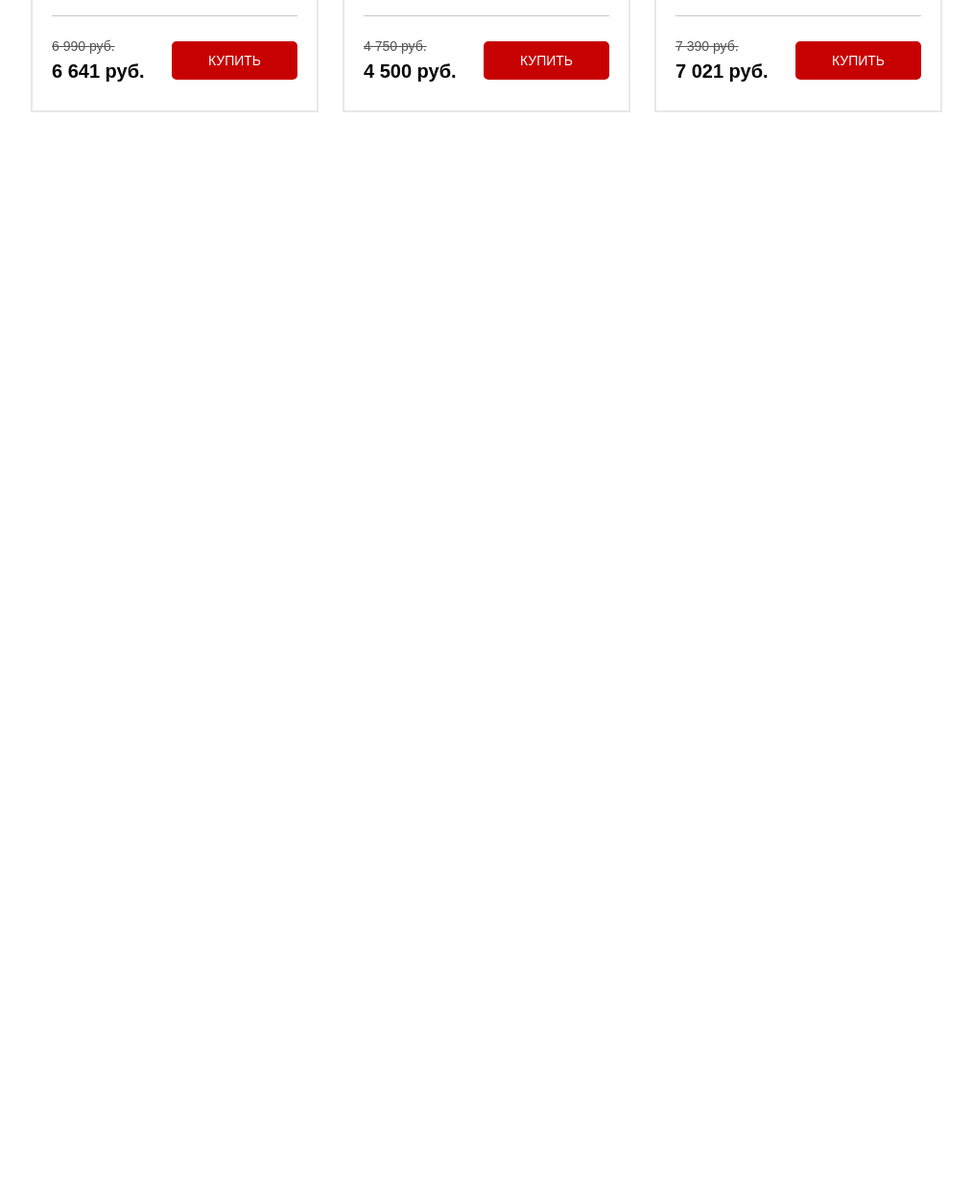
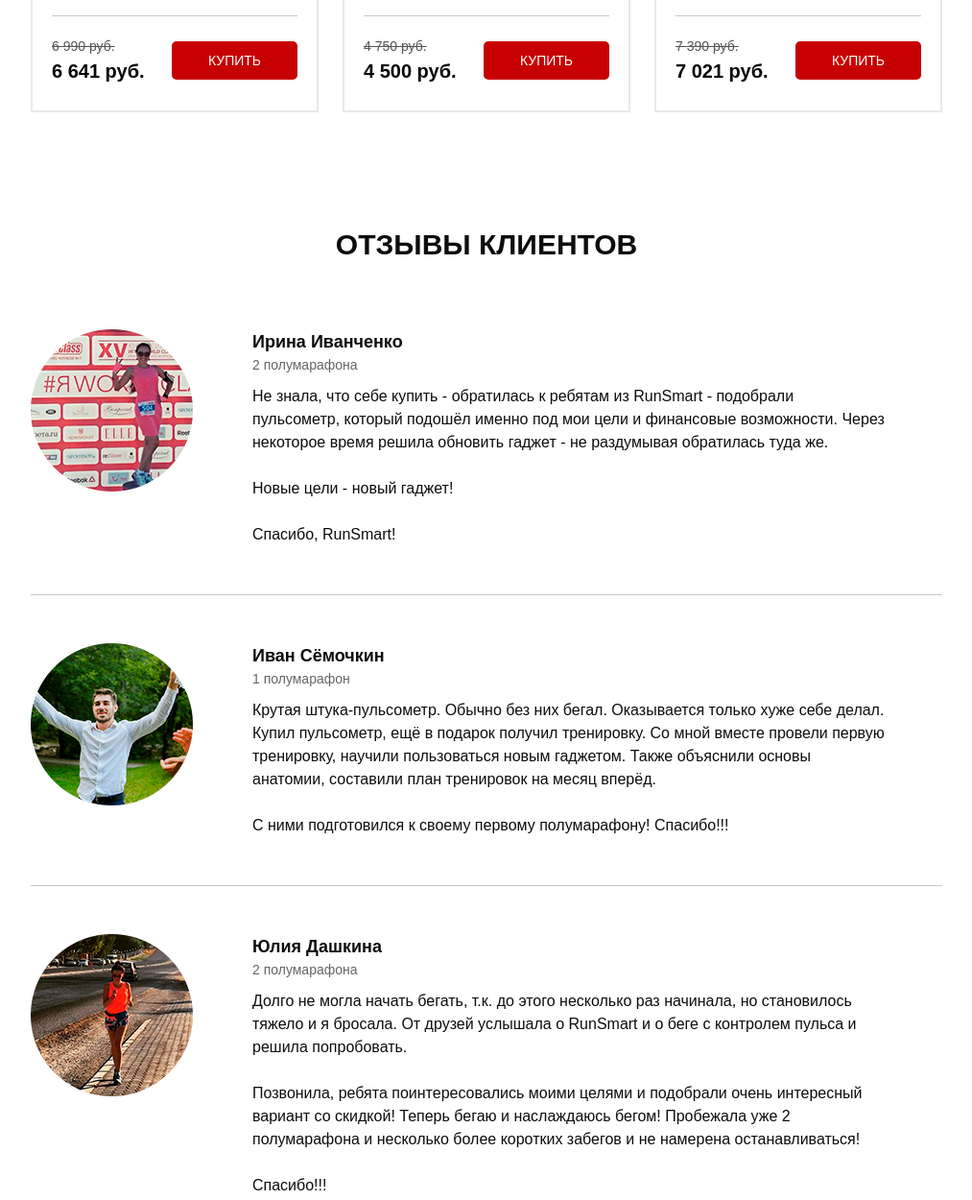
Before and after one commit to MaximEzGame/Pulse, a website: page src/index.html in a window 1280 px wide. Shown: the part 3731-4981 px from the top of the page at 96% size, without its empty margins (133-1146 px from the left). Before the commit the page ends 3968 px from the top, so only its background shows below. Drawn offline with nearby package versions, Linux system fonts and the light colour scheme.

Commit message:
added feed section

```diff
--- a/src/index.html
+++ b/src/index.html
@@ -438,6 +438,53 @@
             </div>
         </div>
     </section>
+
+    <section class="feed">
+        <div class="container">
+            <h2 class="title">отзывы клиентов</h2>
+            <div class="feed__item">
+                <img src="img/feed_1.png" alt="Ирина Иванченко" class="feed__img">
+                <div class="feed__text">
+                    <div class="feed__subtitle">Ирина Иванченко</div>
+                    <div class="feed__count">2 полумарафона</div>
+                    <div class="feed__descr">Не знала, что себе купить - обратилась к ребятам из RunSmart - подобрали пульсометр, который подошёл именно под мои цели и финансовые возможности.
+                    Через некоторое время решила обновить гаджет - не раздумывая обратилась туда же.
+                    <br><br>
+                    Новые цели - новый гаджет!
+                    <br><br>
+                    Спасибо, RunSmart!
+                    </div>
+                </div>
+            </div>
+            <hr>
+            <div class="feed__item">
+                <img src="img/feed_2.png" alt="Иван Сёмочкин" class="feed__img">
+                <div class="feed__text">
+                    <div class="feed__subtitle">Иван Сёмочкин</div>
+                    <div class="feed__count">1 полумарафон</div>
+                    <div class="feed__descr">Крутая штука-пульсометр. Обычно без них бегал. Оказывается только хуже себе делал.
+                    Купил пульсометр, ещё в подарок получил тренировку. Со мной вместе провели первую тренировку, научили пользоваться новым гаджетом. Также объяснили основы анатомии, составили план тренировок на месяц вперёд.
+                    <br><br>
+                    С ними подготовился к своему первому полумарафону! Спасибо!!!
+                    </div>
+                </div>
+            </div>
+            <hr>
+            <div class="feed__item">
+                <img src="img/feed_3.png" alt="Юлия Дашкина" class="feed__img">
+                <div class="feed__text">
+                    <div class="feed__subtitle">Юлия Дашкина</div>
+                    <div class="feed__count">2 полумарафона</div>
+                    <div class="feed__descr">Долго не могла начать бегать, т.к. до этого несколько раз начинала, но становилось тяжело и я бросала. От друзей услышала о RunSmart и о беге с контролем пульса и решила попробовать.
+                    <br><br>
+                    Позвонила, ребята поинтересовались моими целями и подобрали очень интересный вариант со скидкой! Теперь бегаю и наслаждаюсь бегом! Пробежала уже 2 полумарафона и несколько более коротких забегов и не намерена останавливаться!
+                    <br><br>
+                    Спасибо!!!
+                    </div>
+                </div>
+            </div>
+        </div>
+    </section>
     <script type="text/javascript" src="https://code.jquery.com/jquery-1.11.0.min.js"></script>
     <script type="text/javascript" src="https://code.jquery.com/jquery-migrate-1.2.1.min.js"></script>
     <script src="js/slick.min.js"></script>
--- /dev/null
+++ b/src/scss/blocks/_feed.scss
@@ -0,0 +1,41 @@
+.feed {
+    padding-bottom: 71px;
+    hr {
+        background-color: #f6f6f6;
+        margin-top: 50px;
+        margin-bottom: 50px;
+        border-bottom: none;
+    }
+    &__item {
+        display: flex;
+        // margin-top: 100px;
+        &:nth-child(2){
+            margin-top: 70px;
+        }
+    }
+    &__img {
+        width: 169px;
+        height: 169px;
+    }
+    &__text {
+        margin-left: 62px;
+        padding-right: 60px;
+    }
+    &__subtitle {
+        color: #0d0d0d;
+        font-size: 18px;
+        font-weight: 700;
+    }
+    &__count {
+        color: #646464;
+        font-size: 14px;
+        font-weight: 500;
+    }
+    &__descr {
+        color: #0d0d0d;
+        font-size: 16px;
+        font-weight: 300;
+        margin-top: 10px;
+    }
+
+}
--- a/src/scss/style.scss
+++ b/src/scss/style.scss
@@ -19,3 +19,4 @@
 @import 'blocks/forms';
 @import 'blocks/carousel';
 @import 'blocks/catalog';
+@import 'blocks/feed';
```
Also changed, not shown: src/css/style.min.css, src/img/feed_1.png (added), src/img/feed_2.png (added), src/img/feed_3.png (added), src/img/Прямоугольник 8.png (added).
